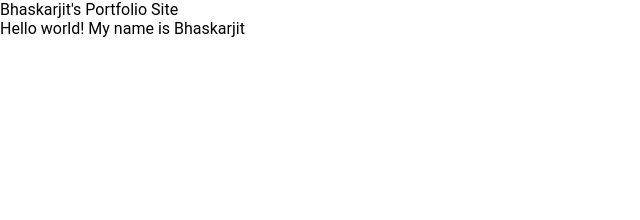
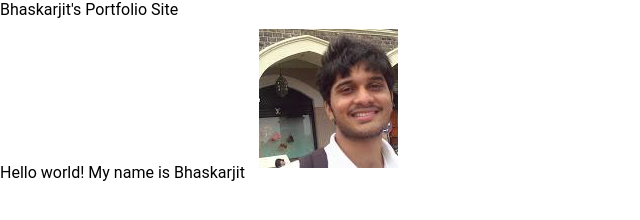
Before and after one commit to bhaskarjitsarmah/bhaskarjitsarmah.github.io, a plain HTML site: page index.html in a window 1280 px wide. Shown: the whole page, without its empty margins (0-640 px from the left). Drawn offline with Linux system fonts and the light colour scheme; some packages are replaced by stand-ins of ours.

Commit message:
adding profile pic in html

```diff
--- a/index.html
+++ b/index.html
@@ -49,6 +49,7 @@ need to load. You'll see a lot of <link>s to CSS files for styles and
 <body unresolved>
   <div id="main">
   Hello world! My name is Bhaskarjit   <!-- You'll be deleting this line in the course -->
+  <img src="/images/bhaskarjit.jpeg" alt="Profile Pic"></img>
 
     <!--
     Everything from here to the <script> tag below is the skeleton of your
```
